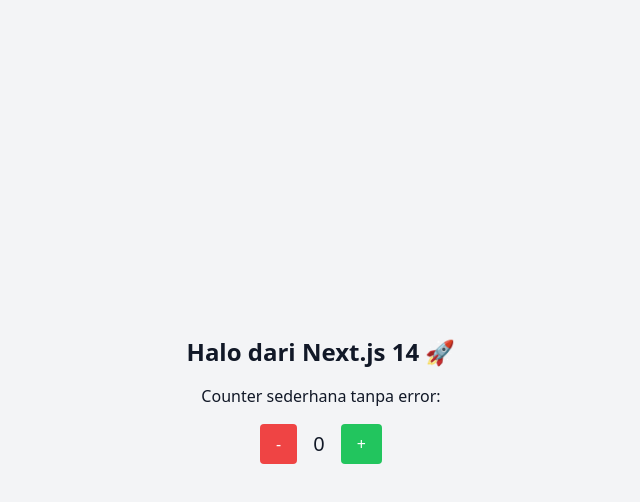
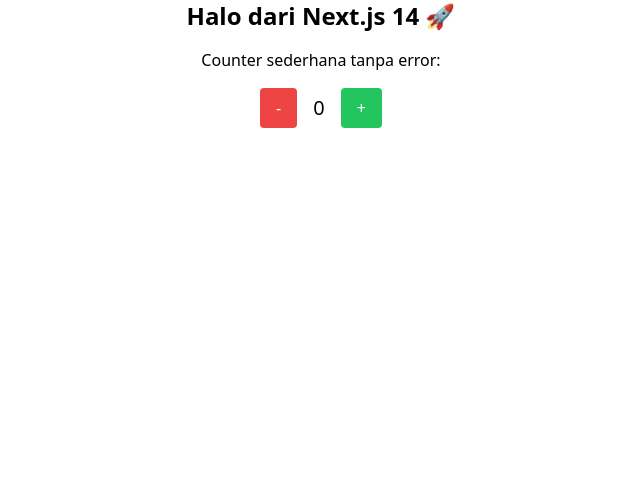
Before and after one commit to projectmydsrt-bro/dsrt-gs, a Next.js app: page / in a window 1280 px wide. Shown: the top 502 px of the page, without its empty margins (319-959 px from the left). Built offline with nearby package versions, Linux system fonts and the light colour scheme.

Commit message:
Update layout.tsx

```diff
--- a/app/layout.tsx
+++ b/app/layout.tsx
@@ -3,7 +3,7 @@
 
 export const metadata: Metadata = {
   title: "DSRT Simple",
-  description: "Next.js 14 + Tailwind starter tanpa error",
+  description: "Next.js 15 + Tailwind starter",
 };
 
 export default function RootLayout({
@@ -13,9 +13,7 @@
 }) {
   return (
     <html lang="en">
-      <body className="min-h-screen flex items-center justify-center bg-gray-100 text-gray-900">
-        {children}
-      </body>
+      <body className="antialiased">{children}</body>
     </html>
   );
 }
```
